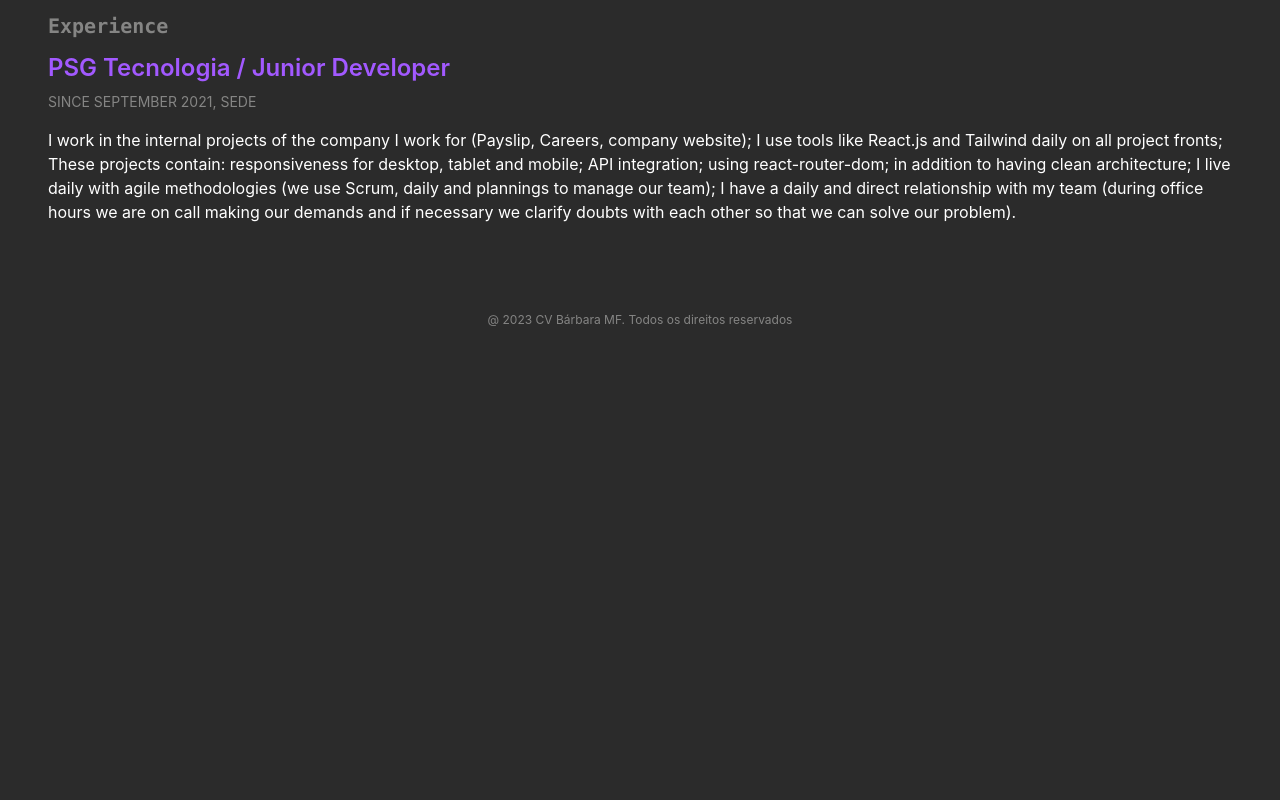
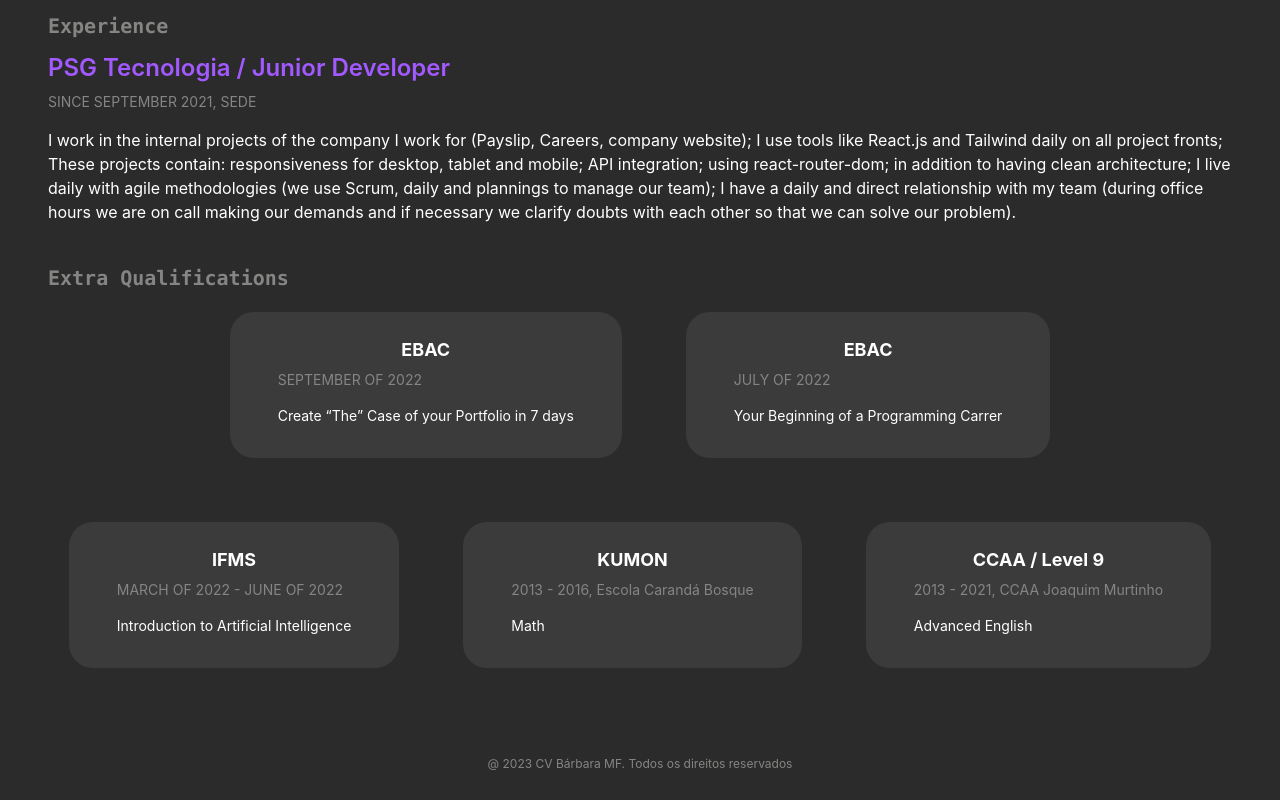
Before and after one commit to bamarcheti/my-resume, a React (Create React App) app: page / in a window 1280 px wide. Shown: the part 946-1746 px from the top of the page. Before the commit the page ends 1302 px from the top, so only its background shows below. Built offline with nearby package versions, Linux system fonts and the light colour scheme.

Commit message:
criando categoria de extra qualifications

```diff
--- a/src/modules/About/components/ExtraQualifications.tsx
+++ b/src/modules/About/components/ExtraQualifications.tsx
@@ -1,7 +1,37 @@
+import Card from '../../../components/Card';
+import Subtitle from '../../../components/Title/Subtitle';
+
 const ExtraQualifications = () => {
   return (
     <div className="flex flex-col">
-      <div className="flex flex-wrap justify-between">Qualificações extras</div>
+      <div className="flex flex-col justify-between items-start">
+        <Subtitle subtitle="Extra Qualifications" />
+      </div>
+      <div className="flex flex-col sm:pt-4 pt-0">
+        <div className="flex flex-wrap sm:flex-row gap-5 sm:gap-10 xl:gap-16 lg:gap-14 justify-center">
+          <Card
+            title="EBAC"
+            period="SEPTEMBER OF 2022"
+            description="Create “The” Case of your Portfolio in 7 days"
+          />
+          <Card
+            title="EBAC"
+            period="JULY OF 2022"
+            description="Your Beginning of a Programming Carrer"
+          />
+          <Card
+            title="IFMS"
+            period="MARCH OF 2022 - JUNE OF 2022"
+            description="Introduction to Artificial Intelligence"
+          />
+          <Card title="KUMON" period="2013 - 2016, Escola Carandá Bosque" description="Math" />
+          <Card
+            title="CCAA / Level 9"
+            period="2013 - 2021, CCAA Joaquim Murtinho"
+            description="Advanced English"
+          />
+        </div>
+      </div>
     </div>
   );
 };
--- a/src/modules/About/index.tsx
+++ b/src/modules/About/index.tsx
@@ -2,6 +2,7 @@ import MainTitle from '../../components/Title/MainTitle';
 import AcademicGraduation from './components/AcademicGraduation';
 import Description from './components/Description';
 import Experience from './components/Experience/index';
+import ExtraQualifications from './components/ExtraQualifications';
 import Skills from './components/Skills/index';
 
 const About = () => {
@@ -31,10 +32,10 @@ const About = () => {
       <div className="sm:mt-9 mt-6">
         <Experience />
       </div>
-      {/* <div className="sm:mt-9 mt-6">
+      <div className="sm:mt-9 mt-6">
         <ExtraQualifications />
       </div>
-      <div className="sm:mt-9 mt-6">
+      {/* <div className="sm:mt-9 mt-6">
         <Links />
       </div> */}
     </div>
```
